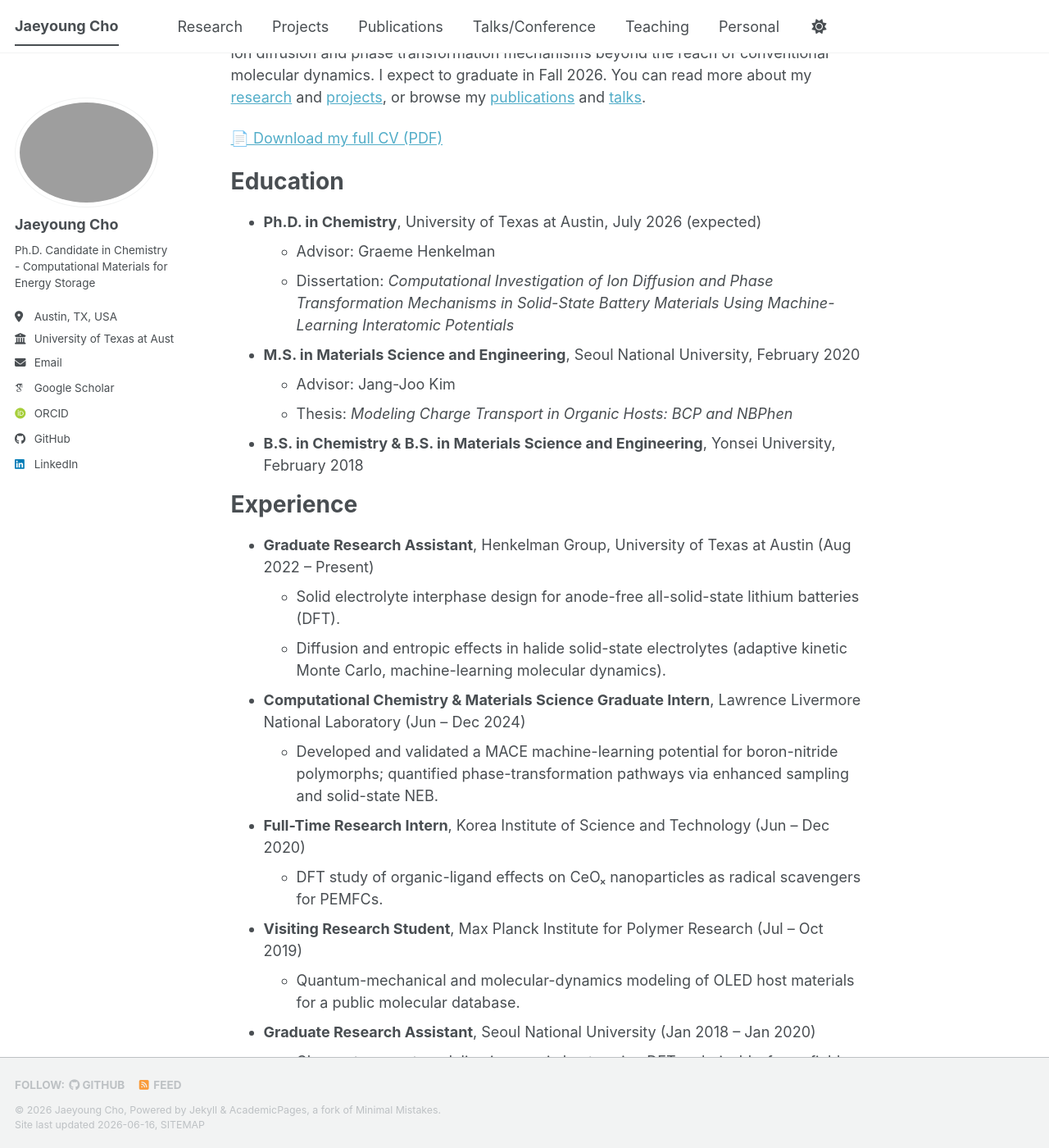
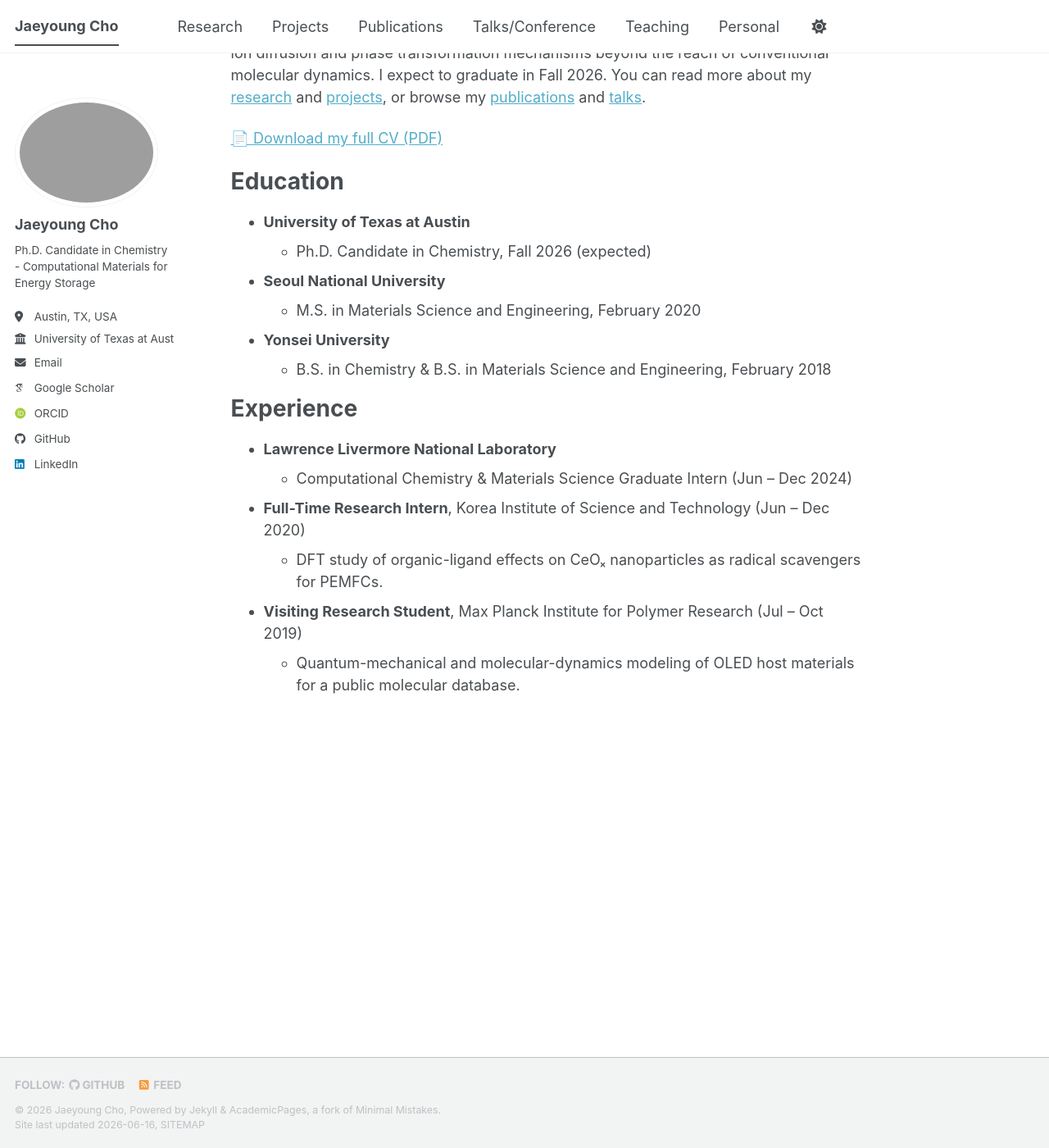
Before and after one commit to jycho5758/jycho5758.github.io, a Jekyll site: the page built from _pages/about.md, in a window 1280 px wide and 1400 px high, scrolled down 278 px. Shown: the whole window at 82% size. Built offline with Jekyll 4.4.1, drawn with Linux system fonts in a browser that asks for light colours; some web fonts are replaced; a script bundle is joined from its source files by our own code; library files that are not in the unit come from our copies.

Commit message:
Update about.md

```diff
--- a/_pages/about.md
+++ b/_pages/about.md
@@ -15,28 +15,20 @@ I develop and apply **accelerated atomistic simulation methods** — machine-lea
 
 Education
 ======
-* **Ph.D. in Chemistry**, University of Texas at Austin, July 2026 (expected)
-  * Advisor: Graeme Henkelman
-  * Dissertation: *Computational Investigation of Ion Diffusion and Phase Transformation Mechanisms in Solid-State Battery Materials Using Machine-Learning Interatomic Potentials*
-* **M.S. in Materials Science and Engineering**, Seoul National University, February 2020
-  * Advisor: Jang-Joo Kim
-  * Thesis: *Modeling Charge Transport in Organic Hosts: BCP and NBPhen*
-* **B.S. in Chemistry & B.S. in Materials Science and Engineering**, Yonsei University, February 2018
+* **University of Texas at Austin**
+  * Ph.D. Candidate in Chemistry, Fall 2026 (expected)
+* **Seoul National University**
+  * M.S. in Materials Science and Engineering, February 2020
+* **Yonsei University**
+  * B.S. in Chemistry & B.S. in Materials Science and Engineering, February 2018
 
 Experience
 ======
-* **Graduate Research Assistant**, Henkelman Group, University of Texas at Austin (Aug 2022 – Present)
-  * Solid electrolyte interphase design for anode-free all-solid-state lithium batteries (DFT).
-  * Diffusion and entropic effects in halide solid-state electrolytes (adaptive kinetic Monte Carlo, machine-learning molecular dynamics).
-
-* **Computational Chemistry & Materials Science Graduate Intern**, Lawrence Livermore National Laboratory (Jun – Dec 2024)
-  * Developed and validated a MACE machine-learning potential for boron-nitride polymorphs; quantified phase-transformation pathways via enhanced sampling and solid-state NEB.
+* **Lawrence Livermore National Laboratory**
+  * Computational Chemistry & Materials Science Graduate Intern (Jun – Dec 2024)
 
 * **Full-Time Research Intern**, Korea Institute of Science and Technology (Jun – Dec 2020)
   * DFT study of organic-ligand effects on CeOₓ nanoparticles as radical scavengers for PEMFCs.
 
 * **Visiting Research Student**, Max Planck Institute for Polymer Research (Jul – Oct 2019)
   * Quantum-mechanical and molecular-dynamics modeling of OLED host materials for a public molecular database.
-
-* **Graduate Research Assistant**, Seoul National University (Jan 2018 – Jan 2020)
-  * Charge-transport modeling in organic hosts using DFT, polarizable-force-field MD, and kinetic Monte Carlo.
```
